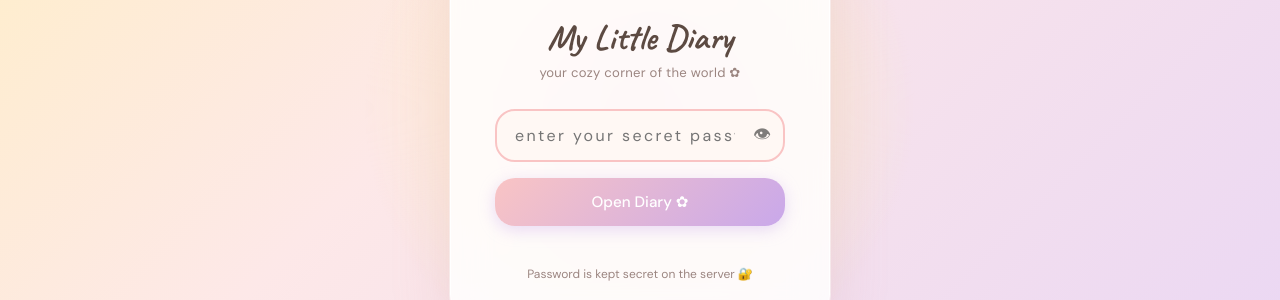
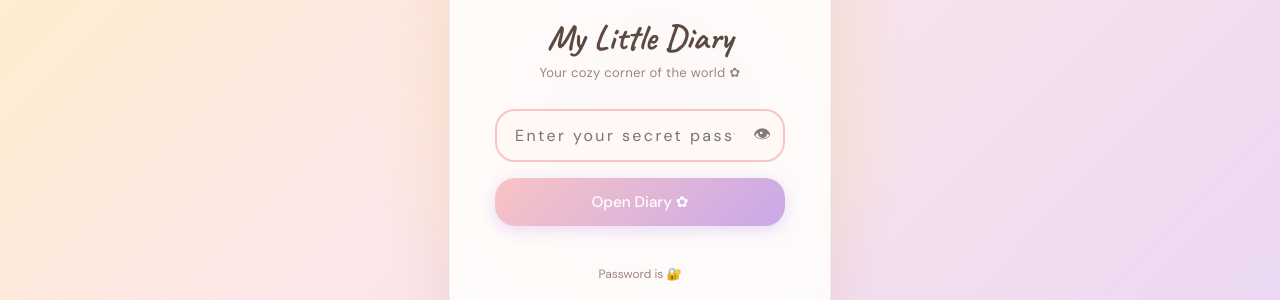
Before and after one commit to Aprealpx/MyDiary, a website: page index.html in a window 1280 px wide. Shown: the part 291-591 px from the top of the page. Drawn offline with Linux system fonts and the light colour scheme.

Commit message:
Update index.html

```diff
--- a/index.html
+++ b/index.html
@@ -150,14 +150,14 @@ body{background:var(--cream);color:var(--text);font-family:'DM Sans',sans-serif;
   <div class="lock-card">
     <span class="lock-icon">🔒</span>
     <div class="lock-title">My Little Diary</div>
-    <div class="lock-subtitle">your cozy corner of the world ✿</div>
+    <div class="lock-subtitle">Your cozy corner of the world ✿</div>
     <div class="lock-input-wrap">
-      <input class="lock-input" id="pwInput" type="password" placeholder="enter your secret password" autocomplete="current-password"/>
+      <input class="lock-input" id="pwInput" type="password" placeholder="Enter your secret password" autocomplete="current-password"/>
       <button class="lock-toggle" id="pwToggle" onclick="togglePw()" title="Show/hide">👁</button>
     </div>
     <button class="lock-btn" id="unlockBtn" onclick="unlock()">Open Diary ✿</button>
     <div class="lock-error" id="lockError"></div>
-    <div class="lock-hint">Password is kept secret on the server 🔐</div>
+    <div class="lock-hint">Password is 🔐</div>
   </div>
 </div>
 
```
